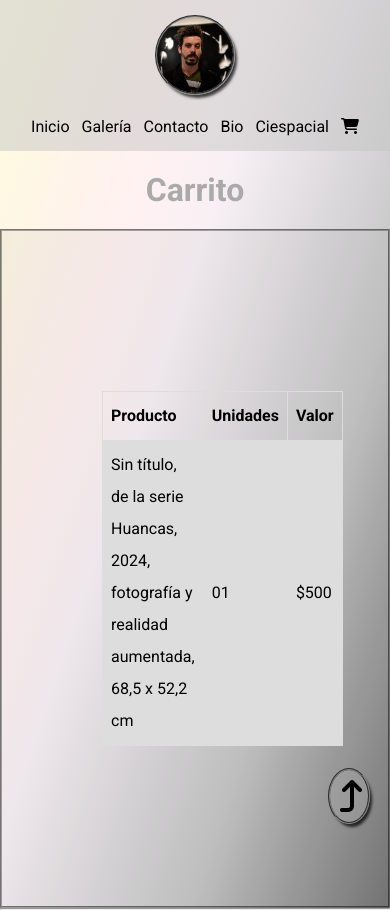
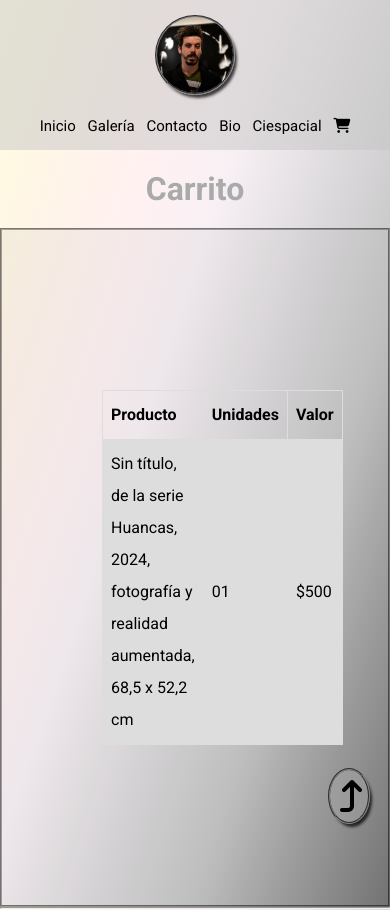
Before and after one commit to alconquintanilha/portfolio, a plain HTML site: page pages/carrito.html in a window 390 px wide. Shown: the top 910 px of the page. Drawn offline with Linux system fonts and the light colour scheme.

Commit message:
cuarta versión

```diff
--- a/css/estilos.css
+++ b/css/estilos.css
@@ -108,7 +108,7 @@ a{
         padding: 15px;
         row-gap: 20px;
         align-items: center;
-        font-size: 8px;
+        font-size: 7.5px;
         nav{
             ul{
                 li{
@@ -237,6 +237,7 @@ a{
     padding-right: 100px;
     padding-top: 160px;
     padding-bottom: 160px;
+    align-items: center;
     text-align: center;
     overflow: auto;
     table{
```
